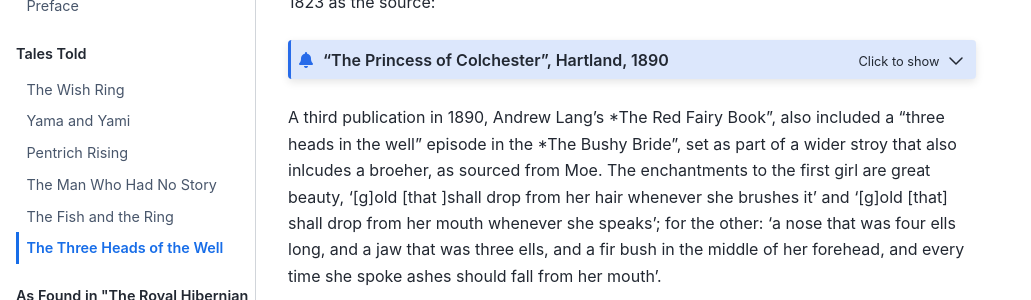
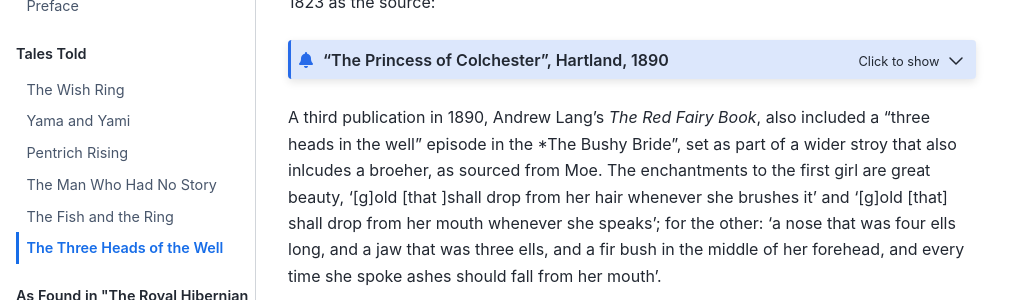
Before and after one commit to psychemedia/storytelling-notes, a Jupyter Book: the page built from three-heads-well.md, in a window 1280 px wide and 900 px high, scrolled down 1372 px. Shown: the part 153-453 px from the top of the window, without its empty margins (0-1031 px from the left). Built offline with Jupyter Book 1.0.4 settings and Sphinx 7.4.7 and the Sphinx Book theme 1.1.4, drawn with Linux system fonts in a browser that asks for light colours.

````diff
--- a/three-heads-well.md
+++ b/three-heads-well.md
@@ -132,7 +132,7 @@ The hump-backed sister-in-law, perceiving that her sister was so happy in seekin
 " I am," said she, " the King of Colchester's daughter-inlaw." "Well," said the cobbler, "if I restore you to your natural complexion, and make a sound cure both in face and breath, will you in reward take me for a husband ? " " Yes, friend," replied she ; " with all my heart ! " With this the cobbler applied the remedies, and they worked the effect in a few weeks; after which they were married, and so set forward for the Court at Colchester. When the queen understood she had married nothing but a poor cobbler, she fell into distraction, and hanged herself in wrath. The death of the queen pleased the king, who was glad to be rid of her so soon, and he gave the cobbler a hundred pounds to quit the Court with his lady, and take her to a remote part of the kingdom, where he lived many years mending shoes, his wife spinning thread.
 ```
 
-A third publication in 1890, Andrew Lang's *The Red Fairy Book", also included a "three heads in the well" episode in the *The Bushy Bride", set as part of a wider stroy that also inlcudes a broeher, as sourced from Moe. The enchantments to the first girl are great beauty, '[g]old [that ]shall drop from her hair whenever she brushes it' and '[g]old [that] shall drop from her mouth whenever she speaks'; for the other: 'a nose that was four ells long, and a jaw that was three ells, and a fir bush in the middle of her forehead, and every time she spoke ashes should fall from her mouth'.
+A third publication in 1890, Andrew Lang's *The Red Fairy Book*, also included a "three heads in the well" episode in the *The Bushy Bride", set as part of a wider stroy that also inlcudes a broeher, as sourced from Moe. The enchantments to the first girl are great beauty, '[g]old [that ]shall drop from her hair whenever she brushes it' and '[g]old [that] shall drop from her mouth whenever she speaks'; for the other: 'a nose that was four ells long, and a jaw that was three ells, and a fir bush in the middle of her forehead, and every time she spoke ashes should fall from her mouth'.
 
 ```{admonition} "The Bushy Bride", Lang, 1890
 :class: dropdown
````
